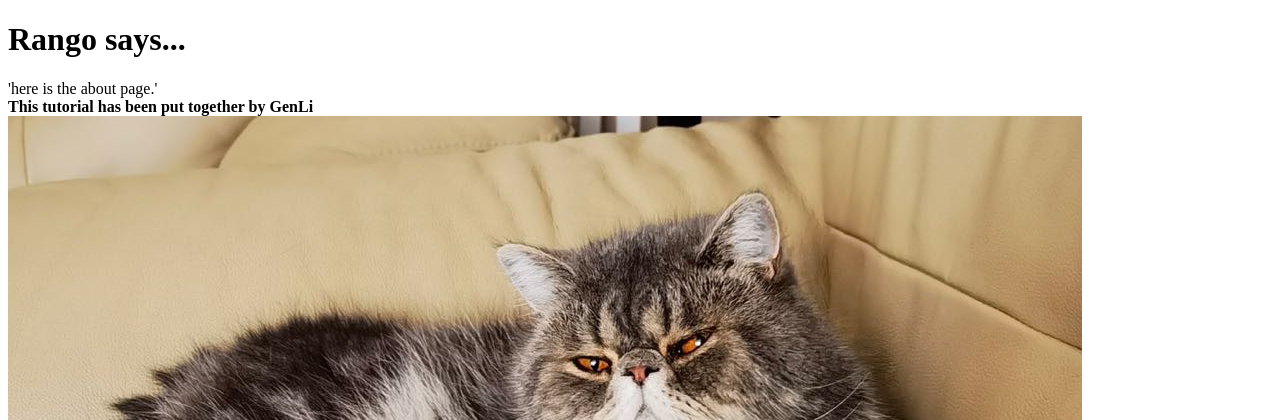
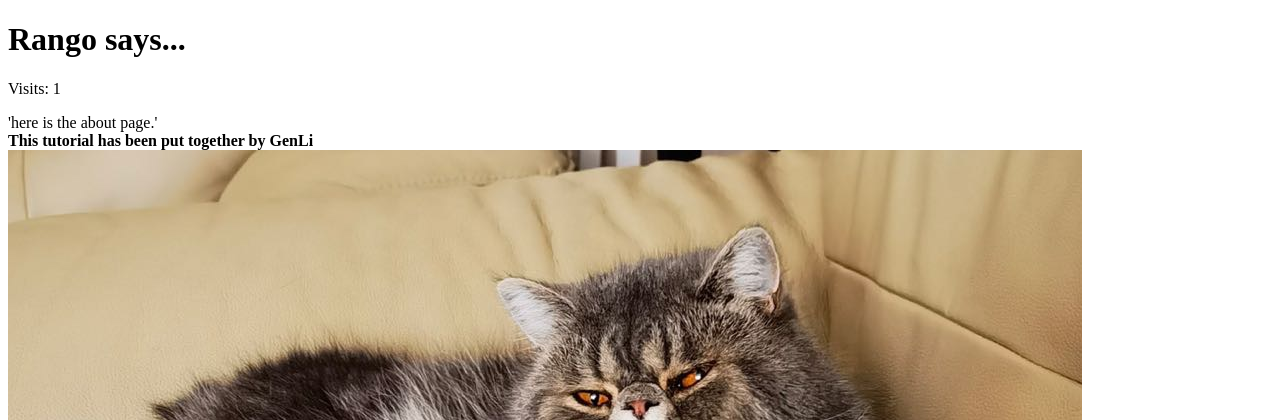
Before and after one commit to GenLi2614603L/tango_with_django_project, a Django app: page /rango/about/ in a window 1280 px wide. Shown: the top 420 px of the page. Run offline with Django 3.2, Linux system fonts and the light colour scheme; parts of the project's set-up code (start-up, migrations or seed data) failed here and were passed over.

Commit message:
Chapter10 exercise completed

```diff
--- a/rango/views.py
+++ b/rango/views.py
@@ -11,7 +11,7 @@ from rango.forms import UserForm, UserProfileForm
 from django.contrib.auth import authenticate, login
 from django.contrib.auth.decorators import login_required
 from django.contrib.auth import logout
-
+from datetime import datetime
 
 
 def index(request):
@@ -23,11 +23,15 @@ def index(request):
     context_dict['categories'] = category_list
     context_dict['pages']= pages_list
 
+    visitor_cookie_handler(request)
     return render(request, 'rango/index.html', context=context_dict)
 
 def about(request):
     context_dict = {'boldmessage': 'This tutorial has been put together by GenLi'}
-    return render(request,'rango/about.html', context=context_dict)
+    visitor_cookie_handler(request)
+    context_dict['visits'] = request.session['visits']
+    response = render(request,'rango/about.html', context=context_dict)
+    return response
 
 def show_category(request, category_name_slug):
 
@@ -156,3 +160,41 @@ def restricted(request):
 def user_logout(request):
     logout(request)
     return redirect(reverse('rango:index'))
+
+def visitor_cookie_handler(request, response):
+
+    visits = int(request.COOKIES.get('visits', '1'))
+    last_visit_cookie = request.COOKIES.get('last_visit', str(datetime.now()))
+    last_visit_time = datetime.strptime(last_visit_cookie[:-7],
+                                        '%Y-%m-%d %H:%M:%S')
+
+    if (datetime.now() - last_visit_time).days > 0:
+        visits = visits + 1
+        response.set_cookie('last_visit', str(datetime.now()))
+    else:
+        response.set_cookie('last_visit', last_visit_cookie)
+    response.set_cookie('visits', visits)
+
+def get_server_side_cookie(request, cookie, default_val=None):
+    val = request.session.get(cookie)
+    if not val:
+        val = default_val
+    return val
+# Updated the function definition
+def visitor_cookie_handler(request):
+    visits = int(get_server_side_cookie(request, 'visits', '1'))
+    last_visit_cookie = get_server_side_cookie(request,
+                                               'last_visit',
+                                               str(datetime.now()))
+    last_visit_time = datetime.strptime(last_visit_cookie[:-7],
+                                        '%Y-%m-%d %H:%M:%S')
+# If it's been more than a day since the last visit...
+    if (datetime.now() - last_visit_time).days > 0:
+        visits = visits + 1
+# Update the last visit cookie now that we have updated the count
+        request.session['last_visit'] = str(datetime.now())
+    else:
+# Set the last visit cookie
+        request.session['last_visit'] = last_visit_cookie
+# Update/set the visits cookie
+    request.session['visits'] = visits
--- a/templates/rango/about.html
+++ b/templates/rango/about.html
@@ -8,6 +8,7 @@
 
 {% block body_block %}
         <h1>Rango says...</h1>
+        <p>Visits: {{ visits }}</p>
         <div>
             'here is the about page.' <br />
             <strong>{{ boldmessage }}</strong><br />
--- a/templates/rango/index.html
+++ b/templates/rango/index.html
@@ -44,4 +44,5 @@
         <div>
             <img src="{% static 'images/rango.jpg' %}" alt="Picture of Rango">
         </div>
+
 {% endblock %}
```
Also changed, not shown: db.sqlite3.
